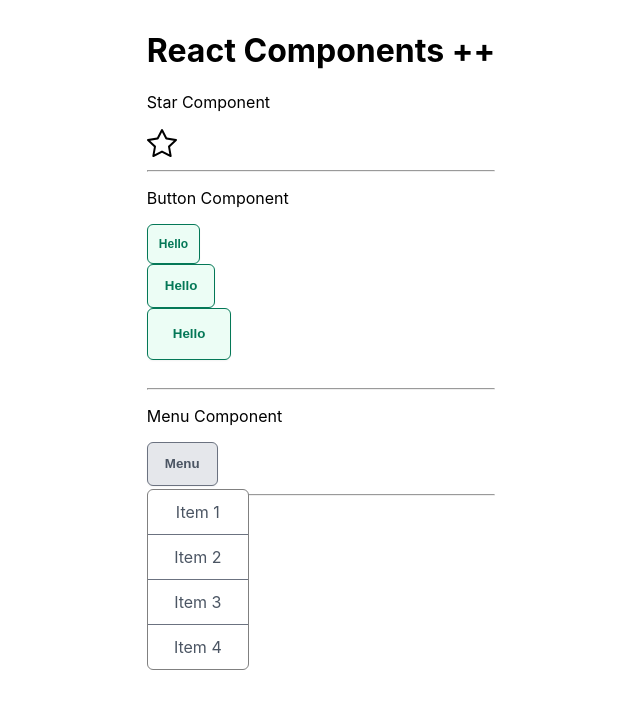
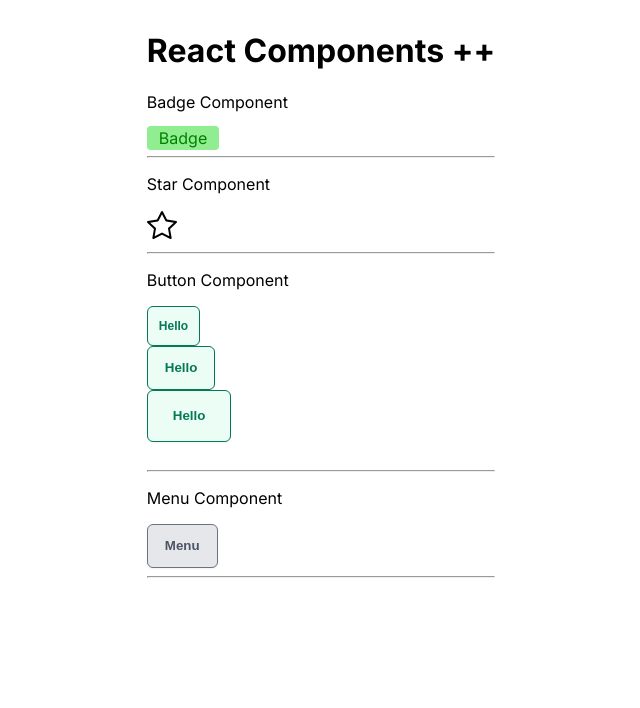
Before and after one commit to zenidreney/zenid-components, a React (Vite) app: page / in a window 1280 px wide. Shown: the top 708 px of the page, without its empty margins (319-959 px from the left). Built offline with nearby package versions, Linux system fonts and the light colour scheme.

Commit message:
Added badge component.

```diff
--- a/index.html
+++ b/index.html
@@ -1,12 +1,19 @@
 <!doctype html>
 <html lang="en">
+
 <head>
   <meta charset="UTF-8" />
   <meta name="viewport" content="width=device-width, initial-scale=1.0" />
   <title>React Components ++</title>
+
+  <style>
+    @import url('https://fonts.googleapis.com/css2?family=Inter:ital,opsz,wght@0,14..32,100..900;1,14..32,100..900&display=swap');
+  </style>
 </head>
+
 <body>
   <div id="root"></div>
   <script type="module" src="/src/main.jsx"></script>
 </body>
+
 </html>
--- a/src/App.jsx
+++ b/src/App.jsx
@@ -1,3 +1,6 @@
+import Badge from "./components/Badge/Badge"
+import "./components/Badge/Badge.css"
+
 import Star from "./components/Star"
 import "./components/Star.css"
 
@@ -14,19 +17,27 @@ function App() {
     <>
       <h1>React Components ++</h1>
 
+      <p>Badge Component</p>
+
+      <Badge
+        color= "green"/>
+
+      <br />
+      <hr />
+
       <p>Star Component</p>
-      <Star onChange={() => console.log("Changed")}/>
+      <Star onChange={() => console.log("Changed")} />
 
-      <br/>
-      <hr/>
+      <br />
+      <hr />
 
       <p>Button Component</p>
       <Button variant="success" size="sm">Hello</Button>
       <Button variant="success">Hello</Button>
       <Button variant="success" size="lg">Hello</Button>
 
-      <br/>
-      <hr/>
+      <br />
+      <hr />
 
       <p>Menu Component</p>
       <Menu onOpen={() => console.log("Opened/closed")}>
@@ -49,7 +60,7 @@ function App() {
         </Menu.Dropdown>
       </Menu>
 
-      <hr/>
+      <hr />
     </>
 
 
--- /dev/null
+++ b/src/components/Badge/Badge.css
@@ -0,0 +1,21 @@
+.badge {
+    font-family: "Inter", sans-serif;
+    width: 4.2em;
+    height: 1.5em;
+    border-radius: 4px;
+    padding-top: 0.125em;
+    padding-right: 0.75em;
+    padding-bottom: 0.125em;
+    padding-left: 0.75em;
+    opacity: 1;
+}
+
+.badge-grey {
+    background-color: #F3F4F6;
+    color: #1F2937;
+}
+
+.badge-green {
+    background-color: lightgreen;
+    color: green;
+}
--- /dev/null
+++ b/src/components/Badge/Badge.jsx
@@ -0,0 +1,11 @@
+import classnames from "classnames"
+
+export default function Badge({color}) {
+    console.log(color)
+
+    const className = classnames("badge", color && `badge-${color}`)
+
+    return (
+        <span className={className}>Badge</span>
+    )
+}
--- a/src/components/Menu/Menu.jsx
+++ b/src/components/Menu/Menu.jsx
@@ -9,7 +9,7 @@ const MenuContext = React.createContext()
 
 export default function Menu({ children, onOpen }) {
     const [open, toggleOpen] = useToggle({
-        initialValue: true,
+        initialValue: false,
         onToggle: onOpen
     })
 
--- a/src/hooks/useEffectOnUpdate.js
+++ b/src/hooks/useEffectOnUpdate.js
@@ -1,8 +1,8 @@
 import React from "react"
 
 export default function useEffectOnUpdate(effectFunction, deps) {
-    console.log("useEffect")
     const firstRender = React.useRef(true)
+    console.log(firstRender)
 
     React.useEffect(() => {
         if (firstRender.current) {
```
Lines whose indentation alone changed are shown as unchanged.
